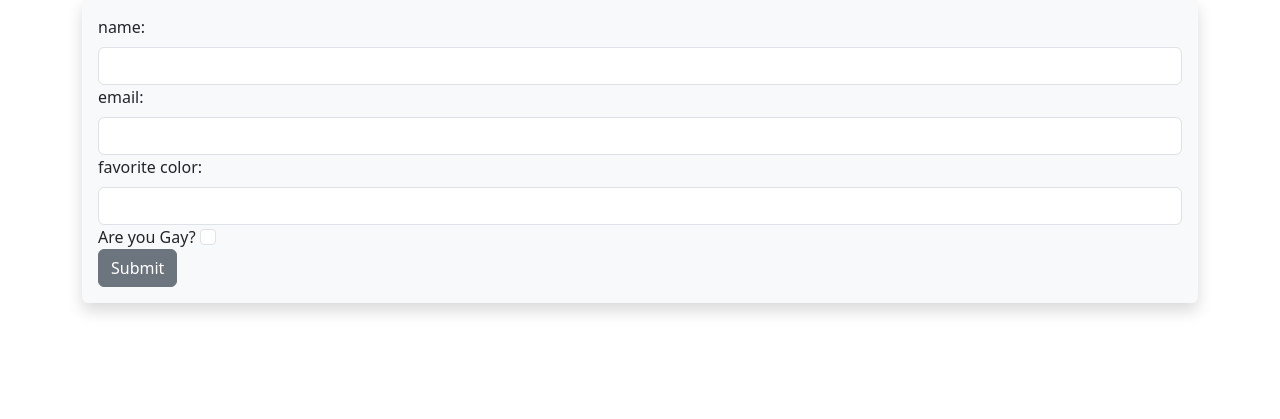
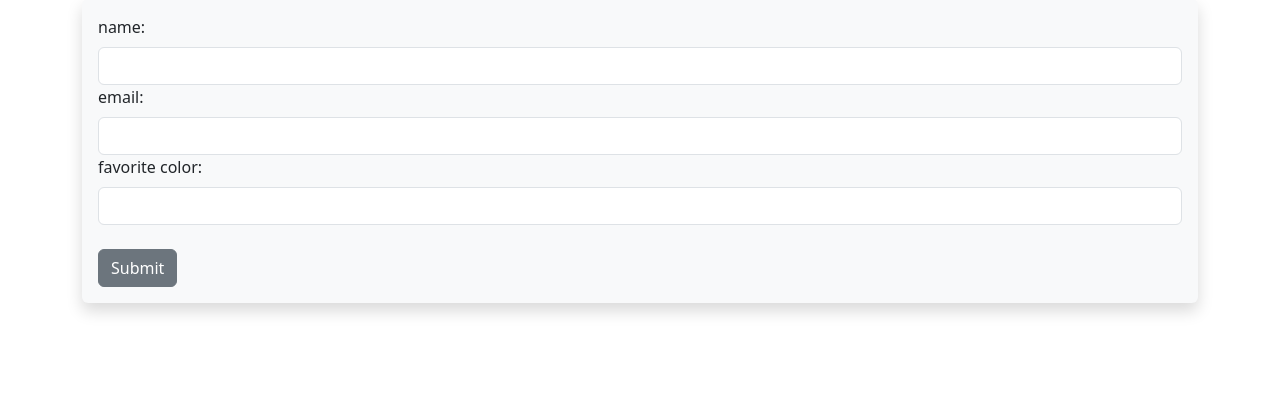
Before and after one commit to s-erfanm/blog, a Flask app: page /user/add in a window 1280 px wide. Shown: the part 185-604 px from the top of the page. Run offline with Flask 3, Linux system fonts and the light colour scheme.

Commit message:
gay stuff is not cleaning

```diff
--- a/templates/add_user.html
+++ b/templates/add_user.html
@@ -39,9 +39,6 @@
         {{ form.color.label(class='form-label')}}
         {{ form.color(class='form-control')}}
 
-        {{ form.isGay.label(class='form-check-label')}}
-        {{ form.isGay(class='form-check-input')}}
-
         <br>
         {{form.submit(class='btn btn-secondary')}}
 
--- a/templates/update_user.html
+++ b/templates/update_user.html
@@ -37,8 +37,6 @@
         {{ form.color.label(class='form-label')}}
         {{ form.color(class='form-control', value=name_to_update.color)}}
 
-        {{ form.isGay.label(class='form-check-label')}}
-        {{ form.isGay(class='form-check-input')}}
         <br>
         {{form.submit(class='btn btn-secondary')}}
 
```
